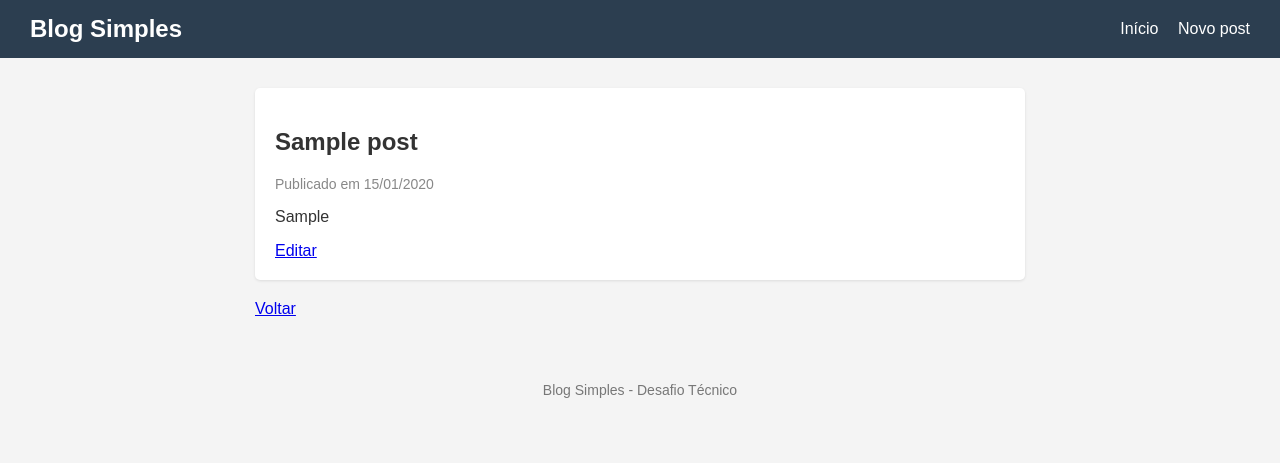
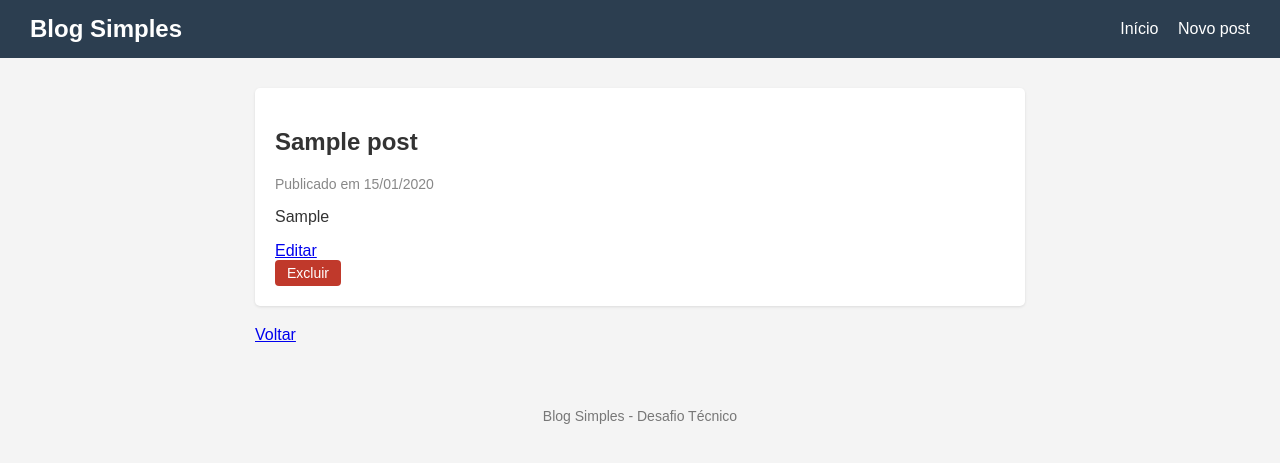
Before and after one commit to EmanuellyVelasco/blog, a PHP site: page /post.php?id=1 in a window 1280 px wide. Shown: the top 463 px of the page. Run offline with PHP 8.4, Linux system fonts and the light colour scheme; tables that the repository leaves empty hold one stand-in row (values such as "Sample post").

Commit message:
Adiciona exclusão de posts

```diff
--- a/css/style.css
+++ b/css/style.css
@@ -147,3 +147,17 @@ button:hover {
 .acoes a {
     color: #2c3e50;
 }
+
+.form-excluir {
+    margin: 0;
+}
+
+.botao-excluir {
+    background-color: #c0392b;
+    padding: 5px 12px;
+    font-size: 14px;
+}
+
+.botao-excluir:hover {
+    background-color: #e74c3c;
+}
--- a/post.php
+++ b/post.php
@@ -28,6 +28,10 @@ include 'includes/cabecalho.php';
 
         <div classe="acoes">
             <a href="editar.php?id=<?= $post['id'] ?>">Editar</a>
+            <form action="excluir.php" method="post"class="form-excluir">
+                <input type="hidden" name="id" value="<?= $post['id'] ?>">
+                <button type="submit" class="botao-excluir">Excluir</button>
+            </form>
         </div>
     </article>
     <a href="index.php">Voltar</a>
```
Also changed, not shown: excluir.php (added, +18 -0 lines), index.php (+10 -1 lines).
